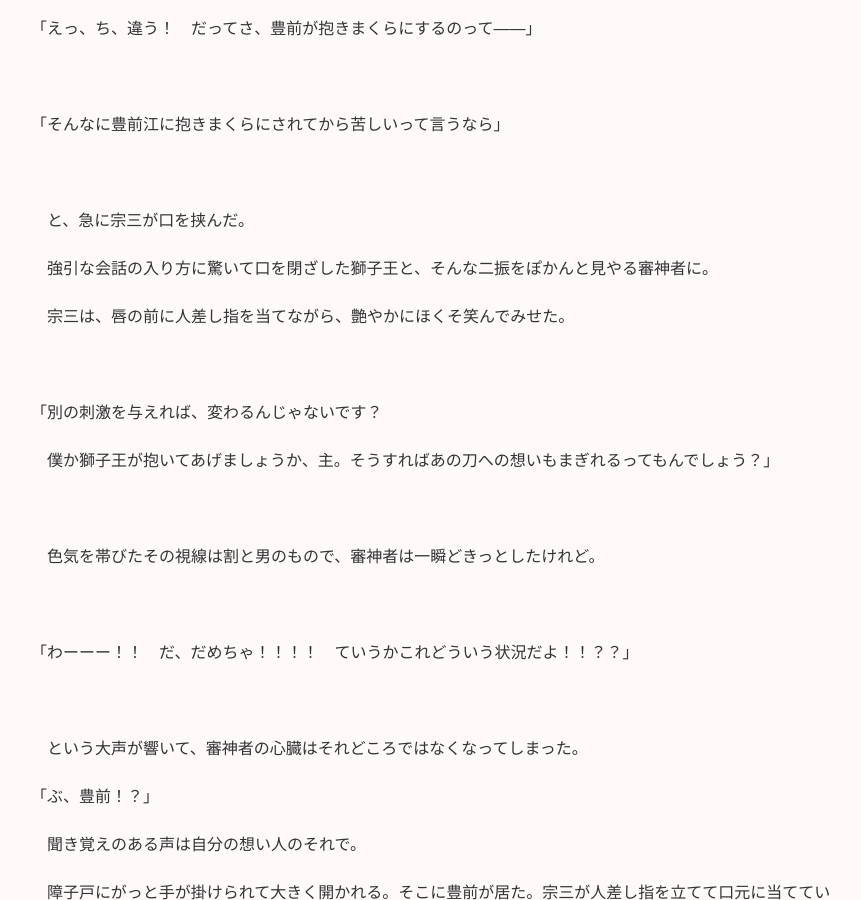
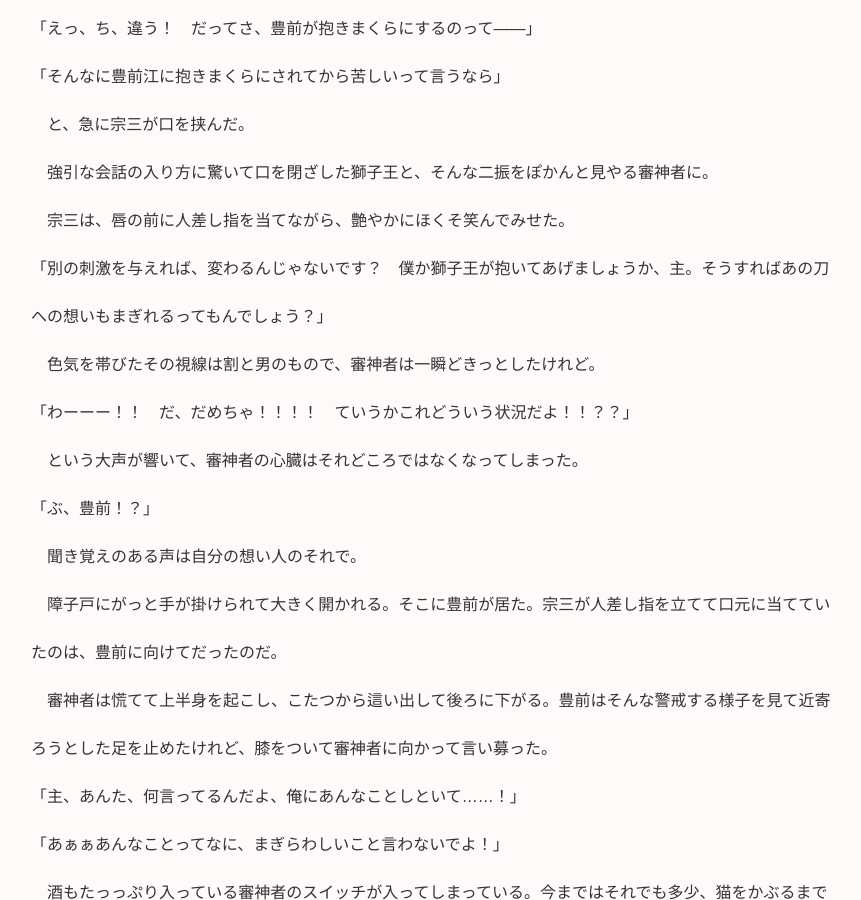
Before and after one commit to fjst160/lemon160, a Jekyll site: the page built from _novels/md-01-03.md, in a window 1280 px wide and 900 px high, scrolled down 4760 px. Shown: the whole window, without its empty margins (209-1070 px from the left). Built offline with Jekyll 4.4.1, drawn with Linux system fonts in a browser that asks for light colours; some of the changed text lies outside the part shown.

Commit message:
Update md-01-03.md

```diff
--- a/_novels/md-01-03.md
+++ b/_novels/md-01-03.md
@@ -81,15 +81,14 @@ medium_pages:
 「ていうかさ、主はなんで、豊前の相手が篭手切だけって気にしてんの？」
 「は？　他にもいるわけ？」
 　途端に審神者の声がぐんと低くなった。言い方を間違えたと気づいた獅子王は慌てて補足しようとする。
-「えっ、ち、違う！　だってさ、豊前が抱きまくらにするのって――」<br>
-「そんなに豊前江に抱きまくらにされてから苦しいって言うなら」<br>
+「えっ、ち、違う！　だってさ、豊前が抱きまくらにするのって――」
+「そんなに豊前江に抱きまくらにされてから苦しいって言うなら」
 　と、急に宗三が口を挟んだ。
 　強引な会話の入り方に驚いて口を閉ざした獅子王と、そんな二振をぽかんと見やる審神者に。
 　宗三は、唇の前に人差し指を当てながら、艶やかにほくそ笑んでみせた。
-<br> 「別の刺激を与えれば、変わるんじゃないです？
-　僕か獅子王が抱いてあげましょうか、主。そうすればあの刀への想いもまぎれるってもんでしょう？」<br>
-　色気を帯びたその視線は割と男のもので、審神者は一瞬どきっとしたけれど。<br>
-「わーーー！！　だ、だめちゃ！！！！　ていうかこれどういう状況だよ！！？？」<br>
+「別の刺激を与えれば、変わるんじゃないです？　僕か獅子王が抱いてあげましょうか、主。そうすればあの刀への想いもまぎれるってもんでしょう？」
+　色気を帯びたその視線は割と男のもので、審神者は一瞬どきっとしたけれど。
+「わーーー！！　だ、だめちゃ！！！！　ていうかこれどういう状況だよ！！？？」
 　という大声が響いて、審神者の心臓はそれどころではなくなってしまった。
 「ぶ、豊前！？」
 　聞き覚えのある声は自分の想い人のそれで。
@@ -109,7 +108,7 @@ medium_pages:
 「寝ぼけて抱き締めて篭手切かと思ったって言ったじゃん。日頃そういうことしてるってことでしょ！」
 「あ、ああいう起こし方をするのが篭手切くらいって意味だよ！　だいたい俺は……っ」
 　そのとき、豊前はようやく自分たちの周囲に刀たちが集まってることに気づき一瞬言葉に詰まるが、その中に稲葉の姿を認めると、起死回生の一手を得たりと言わんばかりに叫んだ。<br>
-<b>「俺は、稲葉だって連れ込んだことあるんだぞ！」
+<b>「俺は、稲葉だって連れ込んだことあるんだぞ！」<br>
 「はああああ！！！？？？　江の性生活ただれ過ぎではぁぁぁ！！！？？？」</b><br>
 　ぶふぉっとこらえきれなかった笑いがあちこちで噴出した。宗三まで吹き出したし、獅子王は「や、やめてくれ…」と畳の上で屍になっている。見るも無惨な豊前に呆れ果て目を細めていた稲葉だが、思いがけない死球を投げられて無言で目をガン開きしてしまった。
 　豊前の説明がへたくそすぎる。
```
